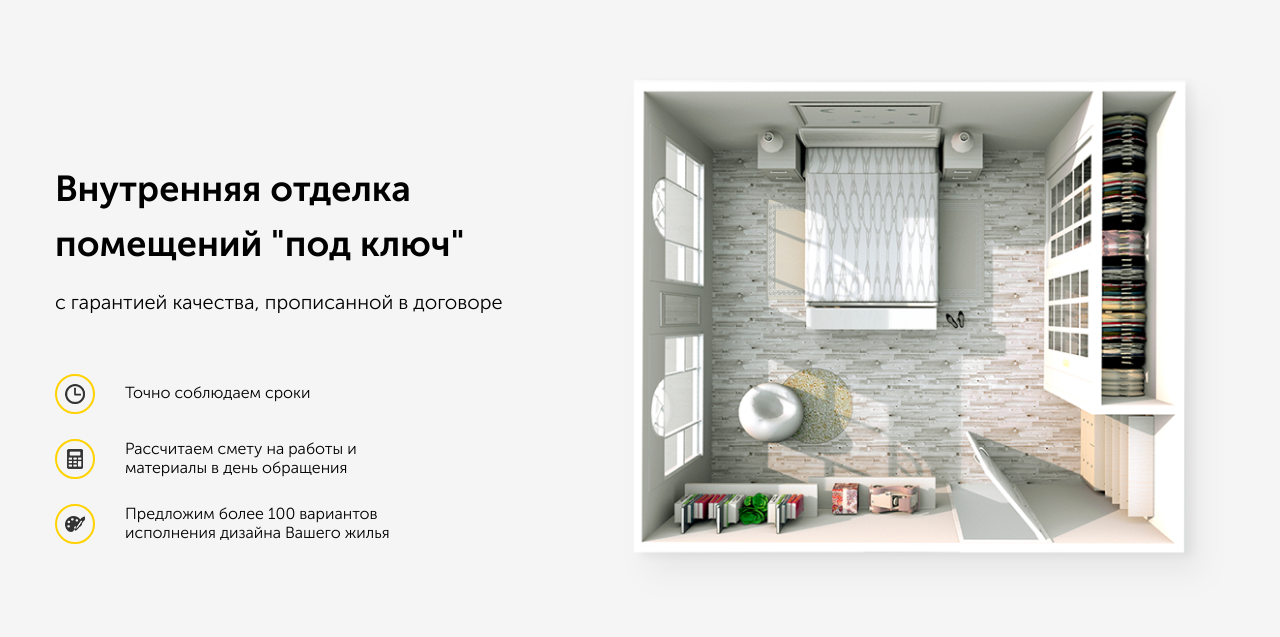
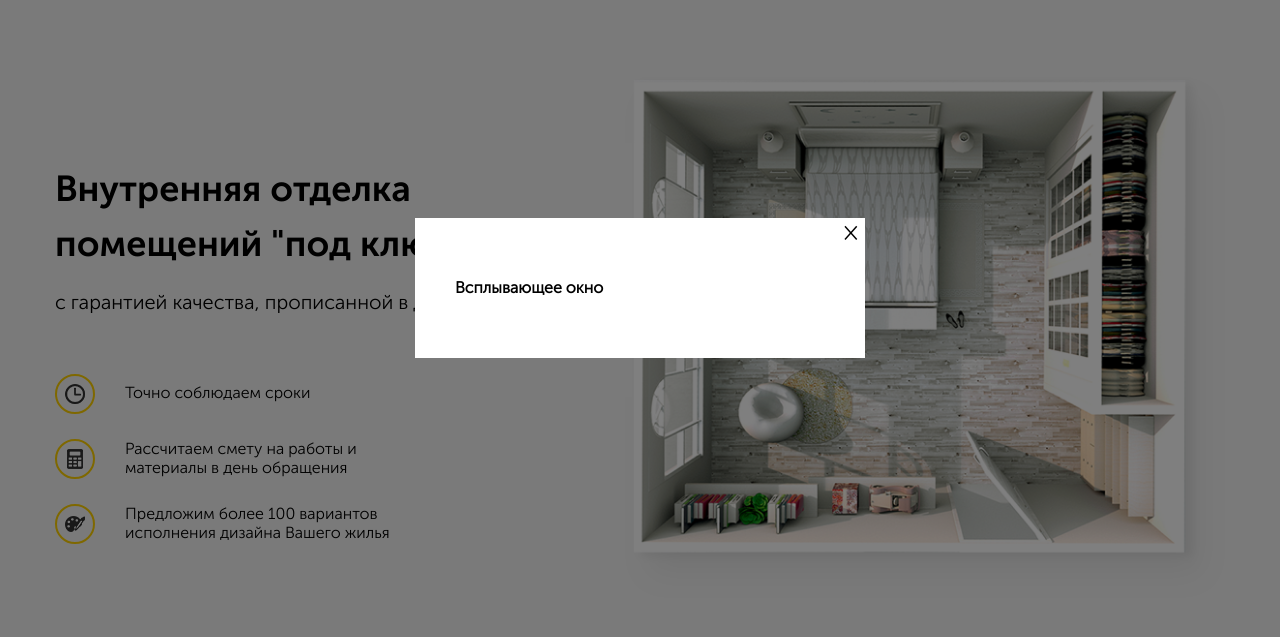
Before and after one commit to artem2000k/remont, a plain HTML site: page src/index.html in a window 1280 px wide. Both pictures are taken after a click on the button "Позвоните мне". Shown: the part 112-749 px from the top of the page. Drawn offline with Linux system fonts and the light colour scheme; a web font is replaced by a local one.

Commit message:
create js-file

```diff
--- a/src/index.html
+++ b/src/index.html
@@ -19,7 +19,7 @@
                         <span class="navbar__address">Калуга, Москва, МО</span>
                         <a class="navbar__phone" href="tel:+7 (495) 42-251-31">+7 (495) 42-251-31</a>
                     </div>
-                    <button class="button navbar__button">Позвоните мне</button>
+                    <button class="button navbar__button" id="button">Позвоните мне</button>
                 </div>
             </div>
         </div>
@@ -71,5 +71,14 @@
         </section>
     </main>
 
+    <div class="modal" id="modal">
+        <div class="modal-dialog">
+            <buttlon class="modal-dialog__close" id="close">&times;</buttlon>
+            <h4 class="modal-dialog__title">Всплывающее окно</h4>
+        </div>
+    </div>
+
+    <script src="js/main.js"></script>
+
 </body>
 </html>
--- /dev/null
+++ b/src/js/main.js
@@ -0,0 +1,11 @@
+var button = document.querySelector('#button');
+var modal = document.querySelector('#modal');
+var close = document.querySelector('#close')
+
+button.addEventListener('click', function(){
+    modal.classList.add('modal_active');
+});
+
+close.addEventListener('click', function(){
+    modal.classList.remove('modal_active');
+});
--- /dev/null
+++ b/src/sass/modal.sass
@@ -0,0 +1,25 @@
+.modal
+    position: fixed
+    left: 0
+    top: 0
+    width: 100%
+    height: 100%
+    background-color: rgba(#000, 0.5)
+    display: none
+    &_active
+        display: flex
+    &-dialog
+        position: relative
+        margin: auto
+        max-width: 450px
+        width: 90%
+        min-width: 200px
+        background-color: #fff
+        padding: 40px
+        &__close
+            position: absolute
+            top: 0
+            right: 0
+            font-size: 25px
+            padding-right: 7px
+            cursor: pointer
--- a/src/sass/style.sass
+++ b/src/sass/style.sass
@@ -4,3 +4,4 @@
 @import 'hero'
 @import 'fonts'
 @import 'offer'
+@import 'modal'
```
Also changed, not shown: src/css/modal.css (added), src/css/style.css, src/img/g1.png (added), src/img/g2.png (added), src/img/g3.png (added), 2 other files.
